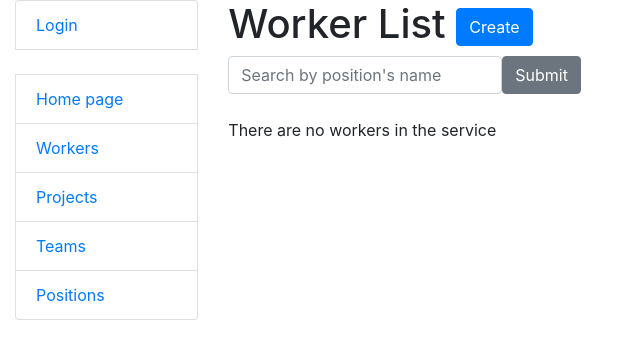
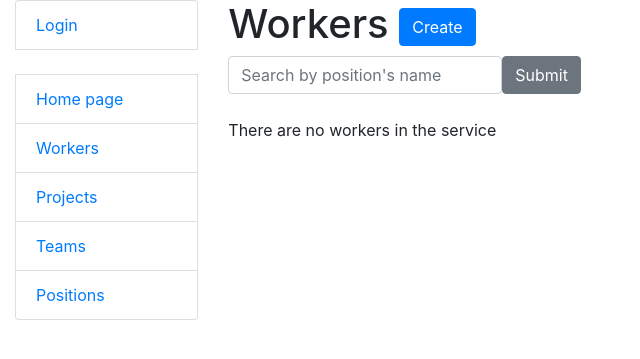
Before and after one commit to OlehOryshchuk/IT-company-task-manager, a Django app: template templates/team_manager/worker_list.html in a window 1280 px wide. Shown: the top 359 px of the page, without its empty margins (0-640 px from the left). Run offline with Django 4.2, Linux system fonts and the light colour scheme; the template is opened without the code that fills it: values that come from a table or form of the project are taken from there, others are empty; some libraries are stand-ins or nearby versions.

Commit message:
refact: Use 'Workers' in 'worker_list.html' header

```diff
--- a/templates/team_manager/worker_list.html
+++ b/templates/team_manager/worker_list.html
@@ -8,7 +8,7 @@
 {% block content %}
 
   <h1>
-    Worker List
+    Workers
     <a href="{% url 'team_manager:worker-create' %}" class="btn btn-primary">Create</a>
   </h1>
 
```
